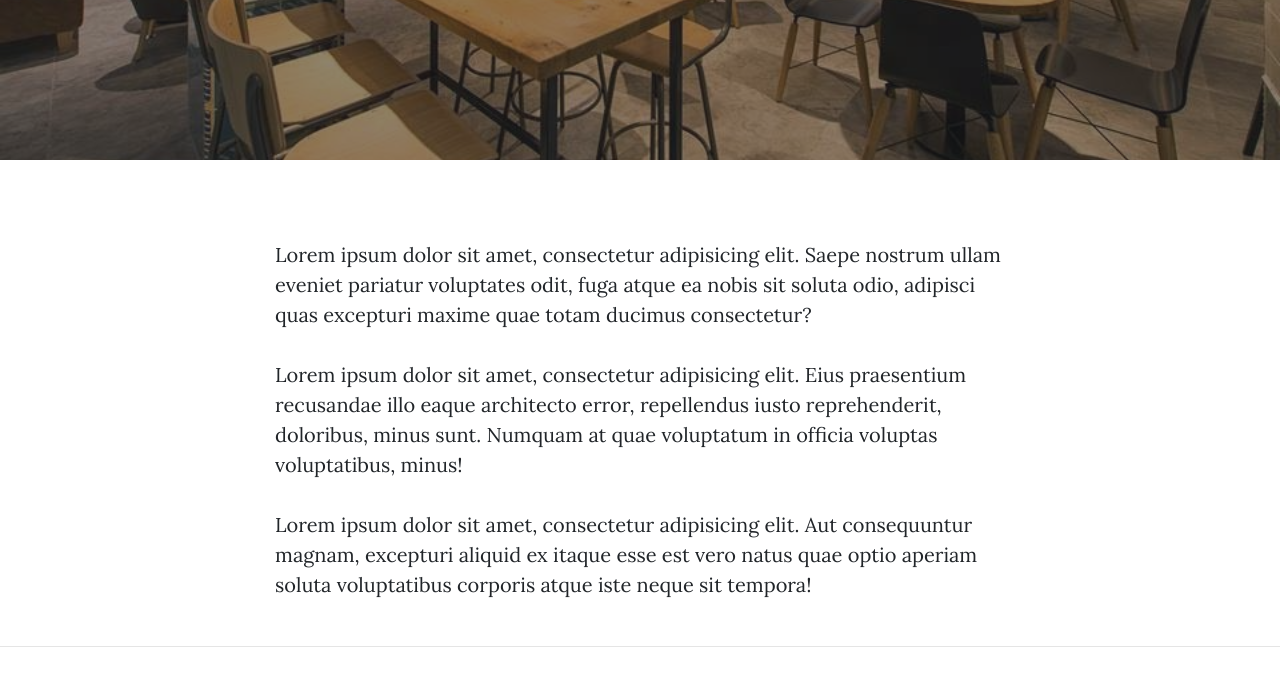
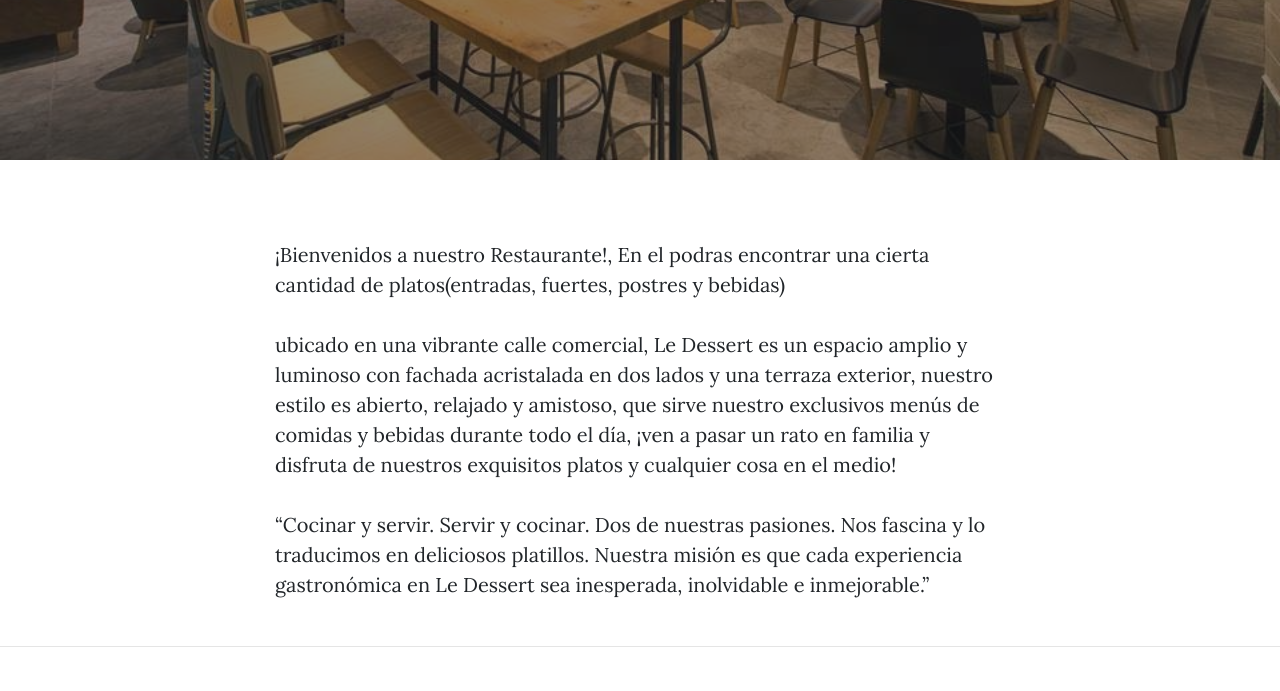
Before and after one commit to ErickChoez7UG/Proyecto-Sitio, a website: page about.html in a window 1280 px wide. Shown: the part 495-1186 px from the top of the page. Drawn offline with nearby package versions, Linux system fonts and the light colour scheme.

Commit message:
Update about.html

```diff
--- a/about.html
+++ b/about.html
@@ -71,9 +71,9 @@
   <div class="container">
     <div class="row">
       <div class="col-lg-8 col-md-10 mx-auto">
-        <p>Lorem ipsum dolor sit amet, consectetur adipisicing elit. Saepe nostrum ullam eveniet pariatur voluptates odit, fuga atque ea nobis sit soluta odio, adipisci quas excepturi maxime quae totam ducimus consectetur?</p>
-        <p>Lorem ipsum dolor sit amet, consectetur adipisicing elit. Eius praesentium recusandae illo eaque architecto error, repellendus iusto reprehenderit, doloribus, minus sunt. Numquam at quae voluptatum in officia voluptas voluptatibus, minus!</p>
-        <p>Lorem ipsum dolor sit amet, consectetur adipisicing elit. Aut consequuntur magnam, excepturi aliquid ex itaque esse est vero natus quae optio aperiam soluta voluptatibus corporis atque iste neque sit tempora!</p>
+        <p>¡Bienvenidos a nuestro Restaurante!, En el podras encontrar una cierta cantidad de platos(entradas, fuertes, postres y bebidas)</p>
+        <p>ubicado en una vibrante calle comercial, Le Dessert es un espacio amplio y luminoso con fachada acristalada en dos lados y una terraza exterior, nuestro estilo es abierto, relajado y amistoso, que sirve nuestro exclusivos menús de comidas y bebidas durante todo el día, ¡ven a pasar un rato en familia y disfruta de nuestros exquisitos platos y cualquier cosa en el medio!</p>
+        <p>“Cocinar y servir. Servir y cocinar. Dos de nuestras pasiones. Nos fascina y lo traducimos en deliciosos platillos. Nuestra misión es que cada experiencia gastronómica en Le Dessert sea inesperada, inolvidable e inmejorable.”</p>
       </div>
     </div>
   </div>
```
